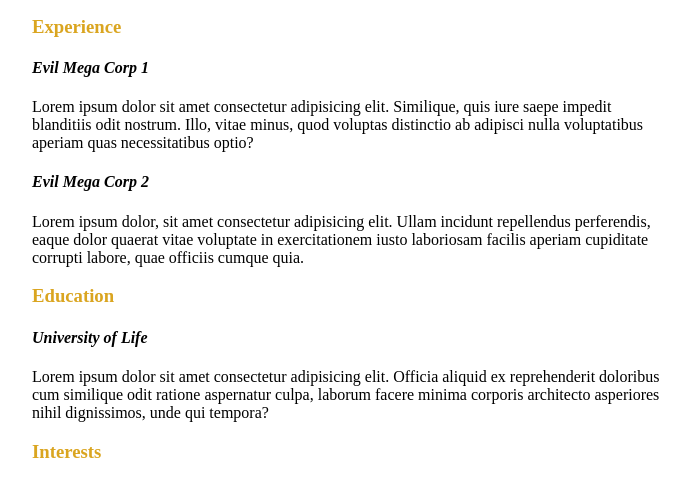
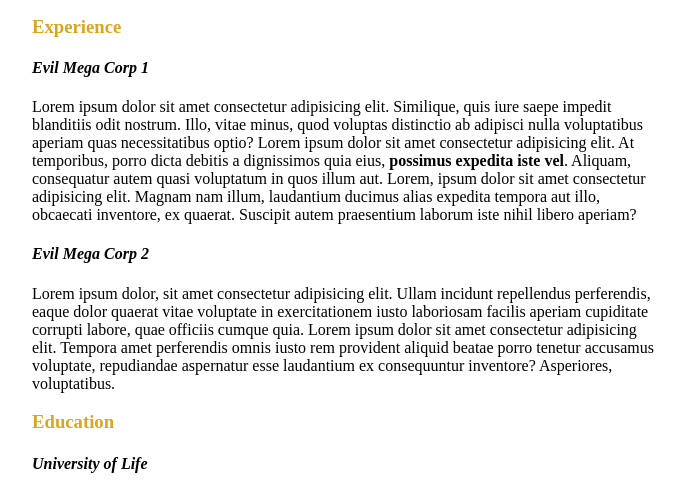
Before and after one commit to FranzCalore/html-css-curriculum-vitae, a plain HTML site: page index.html in a window 1280 px wide. Shown: the part 281-762 px from the top of the page, without its empty margins (292-987 px from the left). Drawn offline with Linux system fonts and the light colour scheme.

Commit message:
Migliorata leggermente la presentazione

```diff
--- a/index.html
+++ b/index.html
@@ -20,21 +20,31 @@
         <h3>Experience</h3>
         <h4>Evil Mega Corp 1</h4>
         <p>Lorem ipsum dolor sit amet consectetur adipisicing elit. Similique, quis iure saepe impedit blanditiis odit
-        nostrum. Illo, vitae minus, quod voluptas distinctio ab adipisci nulla voluptatibus aperiam quas necessitatibus
-        optio?</p>
+            nostrum. Illo, vitae minus, quod voluptas distinctio ab adipisci nulla voluptatibus aperiam quas
+            necessitatibus
+            optio? Lorem ipsum dolor sit amet consectetur adipisicing elit. At temporibus, porro dicta debitis a
+            dignissimos quia eius, <b>possimus expedita iste vel</b>. Aliquam, consequatur autem quasi voluptatum in quos illum
+            aut. Lorem, ipsum dolor sit amet consectetur adipisicing elit. Magnam nam illum, laudantium ducimus alias
+            expedita tempora aut illo, obcaecati inventore, ex quaerat. Suscipit autem praesentium laborum iste nihil
+            libero aperiam?</p>
         <h4>Evil Mega Corp 2</h4>
         <p>Lorem ipsum dolor, sit amet consectetur adipisicing elit. Ullam incidunt repellendus perferendis, eaque dolor
             quaerat vitae voluptate in exercitationem iusto laboriosam facilis aperiam cupiditate corrupti labore, quae
-        officiis cumque quia.</p>
+            officiis cumque quia. Lorem ipsum dolor sit amet consectetur adipisicing elit. Tempora amet perferendis
+            omnis iusto rem provident aliquid beatae porro tenetur accusamus voluptate, repudiandae aspernatur esse
+            laudantium ex consequuntur inventore? Asperiores, voluptatibus.</p>
         <h3>Education</h3>
         <h4>University of Life</h4>
-    <p>Lorem ipsum dolor sit amet consectetur adipisicing elit. Officia aliquid ex reprehenderit doloribus cum similique
-        odit ratione aspernatur culpa, laborum facere minima corporis architecto asperiores nihil dignissimos, unde qui
+        <p>Lorem ipsum dolor sit amet consectetur adipisicing elit. Officia aliquid ex reprehenderit doloribus cum
+            similique
+            odit ratione aspernatur culpa, laborum facere minima corporis architecto asperiores nihil dignissimos, unde
+            qui
             tempora?</p>
         <h3>Interests</h3>
         <h4>Coding</h4>
         <p>Lorem ipsum, dolor sit amet consectetur adipisicing elit. Voluptatum excepturi amet recusandae a cum nam,
-        deserunt earum vel suscipit omnis? Fuga tempore neque aliquam eos ad dolor voluptatem magnam corporis?</p></div>
+            deserunt earum vel suscipit omnis? Fuga tempore neque aliquam eos ad dolor voluptatem magnam corporis?</p>
+    </div>
     <p class="testocentrato">Made with &hearts; by Me</p>
 </body>
 
```
Lines whose indentation alone changed are shown as unchanged.
